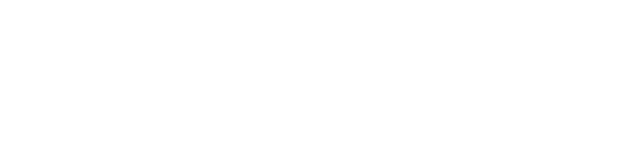
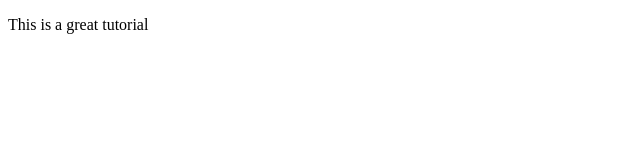
Before and after one commit to Scorti-Paul/git-course, a plain HTML site: page index.html in a window 1280 px wide. Shown: the whole page, without its empty margins (0-640 px from the left). Drawn offline with Linux system fonts and the light colour scheme.

Commit message:
Changed the index file

```diff
--- a/index.html
+++ b/index.html
@@ -4,11 +4,12 @@
 <head>
     <meta charset="UTF-8">
     <meta name="viewport" content="width=device-width, initial-scale=1.0">
+    <meta name="viewport" content="width=, initial-scale=1.0">
     <title>Document</title>
 </head>
 
 <body>
-
+    <p>This is a great tutorial</p>
 </body>
 
 </html>
```
